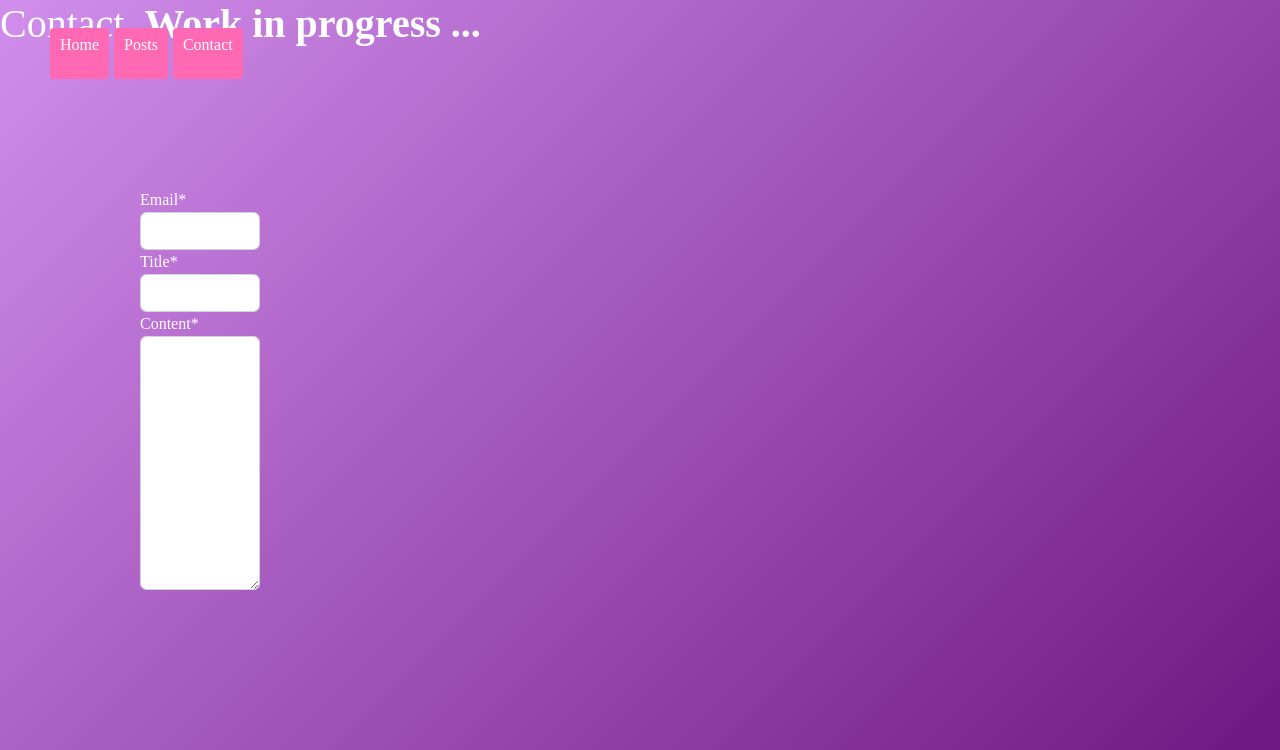
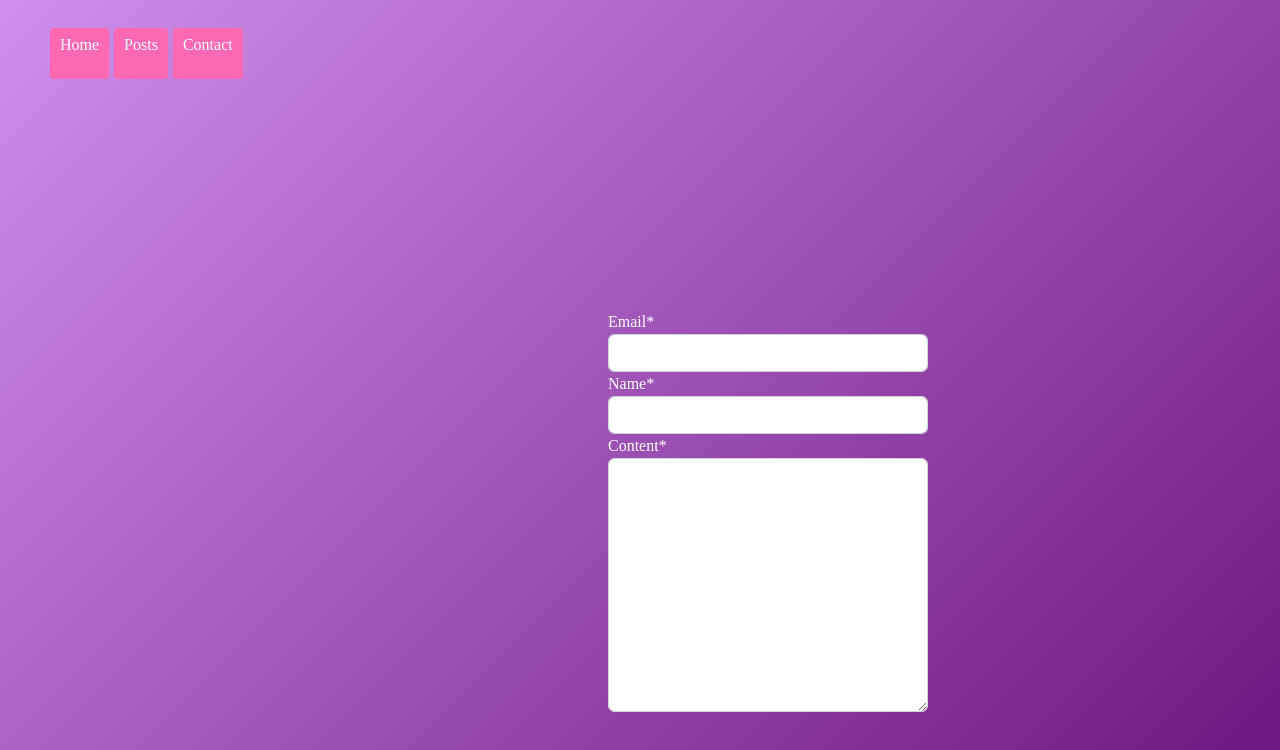
Before and after one commit to Uncle-Moris/MyBlog, a Django app: page /contact/ in a window 1280 px wide. Shown: the top 750 px of the page. Run offline with Django 4.2, Linux system fonts and the light colour scheme; some libraries are stand-ins or nearby versions.

Commit message:
clean up forms

```diff
--- a/my_blog/main/forms.py
+++ b/my_blog/main/forms.py
@@ -2,16 +2,10 @@ from crispy_forms.helper import FormHelper
 from crispy_forms.layout import Layout, Fieldset, ButtonHolder, Submit
 from django import forms
 
-"""
-class ContactForm(forms.Form):
-    email = forms.EmailField()
-    title = forms.CharField(widget=forms.TextInput())
-    content = forms.CharField(widget=forms.Textarea)
-"""
 
 class ContactForm(forms.Form):
     email = forms.EmailField()
-    title = forms.CharField(widget=forms.TextInput())
+    name = forms.CharField(widget=forms.TextInput())
     content = forms.CharField(widget=forms.Textarea)
 
     def __int__(self, *args, **kwargs):
@@ -23,7 +17,7 @@ class ContactForm(forms.Form):
             Fieldset(
                 'Dodaj post',
                 'email',
-                'title',
+                'naem',
                 'content'
             ),
             ButtonHolder(
--- a/my_blog/main/static/main/css/style.css
+++ b/my_blog/main/static/main/css/style.css
@@ -37,6 +37,8 @@
 
 
 #beautiful_me{
+    position: absolute;
+    top: 150px;
     width: 100px;
     height: 100px;
     border-radius: 100%;
@@ -128,9 +130,13 @@ i:hover {
     display: block;
 }
 .my-form {
-    position: center;
-    margin: 100px;
-    padding: 40px;
-    width: 200px;
+    position: absolute;
+    margin-top: 10px;
+    top: 50%;
+    left: 50%;
+    transform: translate(-50%, -50%);
+    margin-left: 10%;
+    min-width: 250px;
+    width: 25%;
     height: 200px;
 }
--- a/my_blog/main/templates/main/contact.html
+++ b/my_blog/main/templates/main/contact.html
@@ -3,7 +3,6 @@
 {% block title %} Contact {% endblock %}
 {% load crispy_forms_tags %}
 {% block content %}
-<h1>Contact. <strong>Work in progress ...</strong></h1>
 <form action="post" class="my-form">
 {% crispy form %}
 </form>
--- a/my_blog/main/templates/main/main.html
+++ b/my_blog/main/templates/main/main.html
@@ -2,7 +2,7 @@
 {% load static %}
 <!-- The static title of current template  -->
 {% block title %}
-    <h1>The Title 1</h1>
+    Umm lemony
 {% endblock %}
 
 {% block content %}
--- a/my_blog/main/views.py
+++ b/my_blog/main/views.py
@@ -12,4 +12,4 @@ def about(request):
 
 def contact(request):
     form = ContactForm()
-    return render(request, 'main/contact.html', {'form':form})
+    return render(request, 'main/contact.html', {'form': form})
--- a/my_blog/posts/templates/posts/list.html
+++ b/my_blog/posts/templates/posts/list.html
@@ -12,7 +12,7 @@
 <link>
 <div>
 <h1>The Posts</h1>
-    <form class="my-form">
+    <form >
             <input type="text"  id="title" name="title">
             <label for="tags">Chose a Tag</label>
             <select id="tags" name="tags">
```
